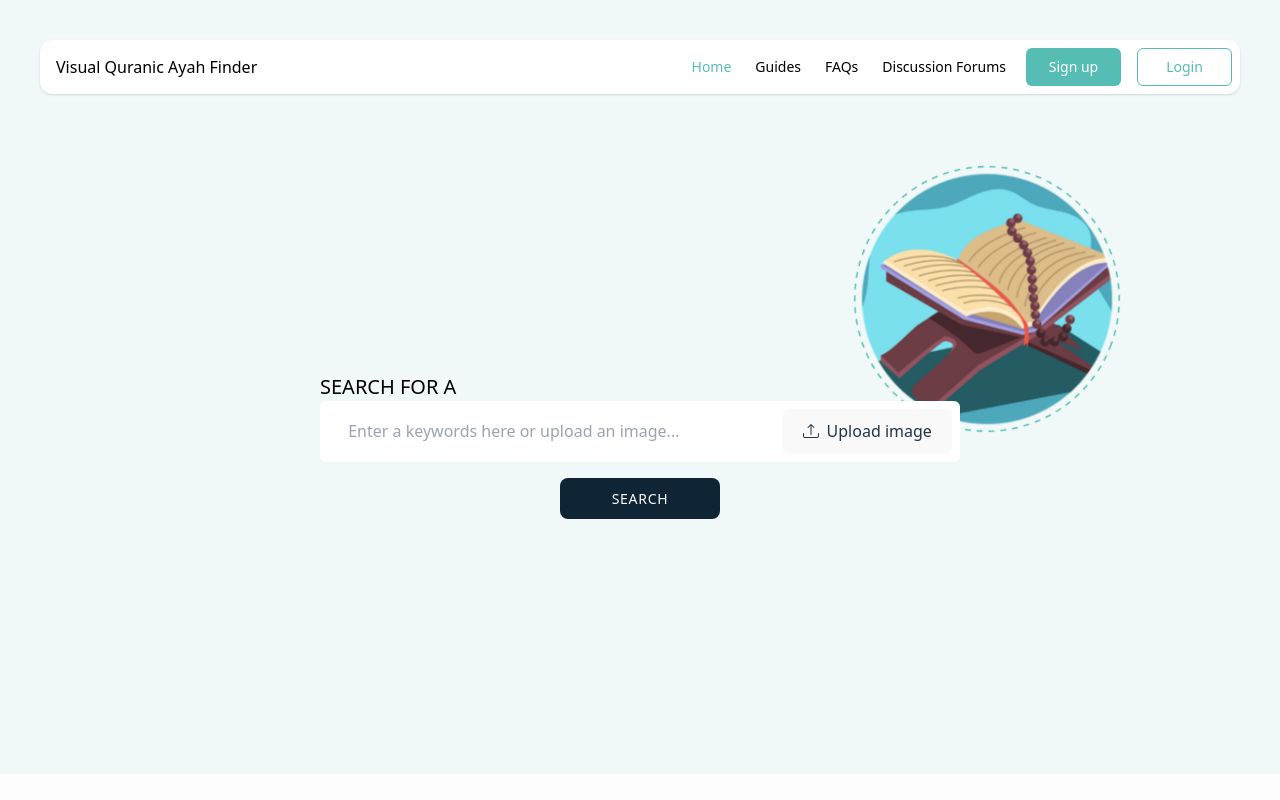
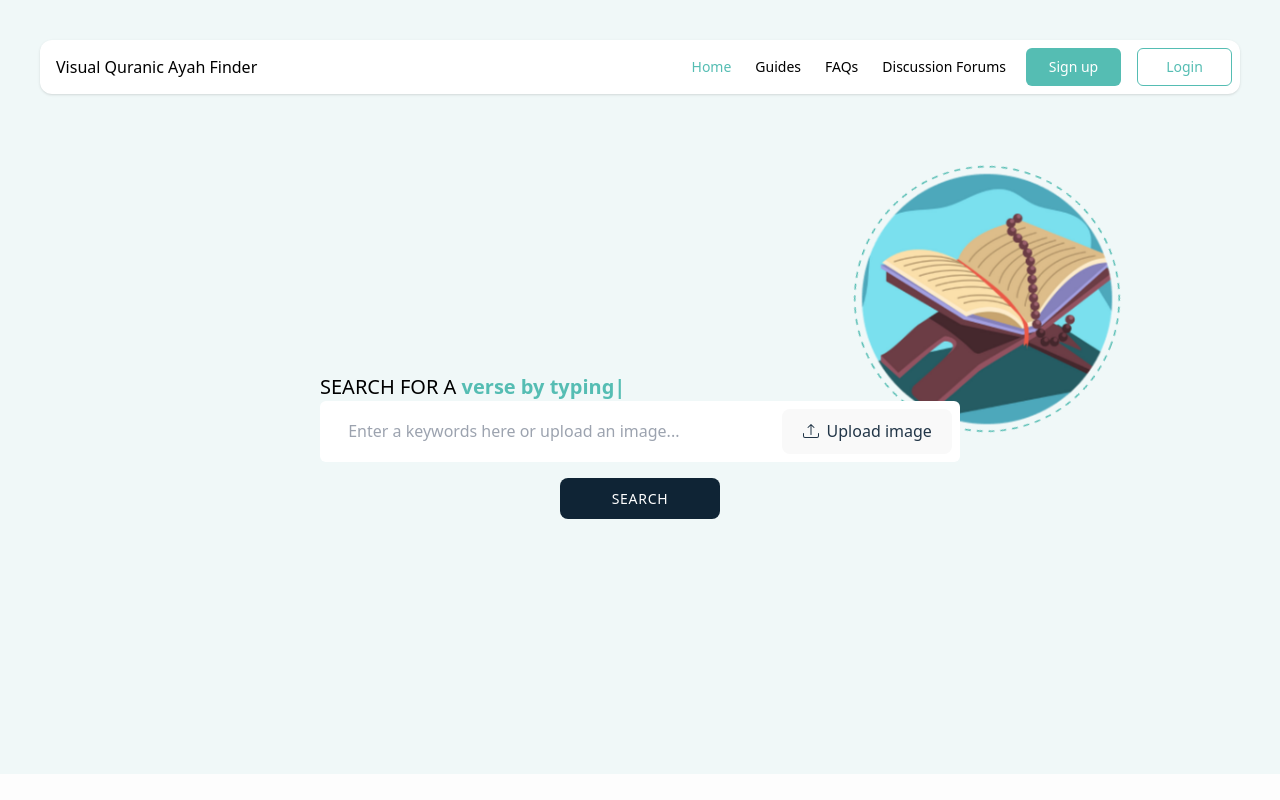
Before and after one commit to sidrams/UoL-Final-project-code, a React (Vite) app in the folder quranic-ayah-finder/: page / in a window 1280 px wide. Shown: the top 800 px of the page. Built offline with nearby package versions, Linux system fonts and the light colour scheme; no server answers.

Commit message:
updated text animation on main search bar

```diff
--- a/quranic-ayah-finder/package.json
+++ b/quranic-ayah-finder/package.json
@@ -22,6 +22,7 @@
     "react-icons": "^4.10.1",
     "react-paginate": "^8.2.0",
     "react-router-dom": "^6.14.2",
+    "react-typed": "^1.2.0",
     "vite-jest": "^0.1.4"
   },
   "devDependencies": {
--- a/quranic-ayah-finder/src/components/SearchBar/SearchHeader.jsx
+++ b/quranic-ayah-finder/src/components/SearchBar/SearchHeader.jsx
@@ -11,7 +11,7 @@ export default function SearchHeader() {
             <img src={quranVector} alt="vector image of a quran" className="p-[3%]"/>
         </div>
         <div className="w-full text-left text-xl text-[black]">
-            SEARCH FOR A  <span className="text-sea-green font-bold"><Typewriter text="verse by uploading an image" delay={100} infinite /></span>
+            SEARCH FOR A  <span><Typewriter /></span>
         </div>
         </>
     )
--- a/quranic-ayah-finder/src/components/SearchBar/Typewriter.jsx
+++ b/quranic-ayah-finder/src/components/SearchBar/Typewriter.jsx
@@ -1,27 +1,19 @@
 import { useState, useEffect } from 'react';
+import ReactTyped from "react-typed";
 
-const Typewriter = ({ text, delay, infinite }) => {
-  const [currentText, setCurrentText] = useState('');
-  const [currentIndex, setCurrentIndex] = useState(0);
-
-  useEffect(() => {
-    let timeout;
-
-    if (currentIndex <= text.length) {
-      timeout = setTimeout(() => {
-        setCurrentText(prevText => prevText + text[currentIndex]);
-        setCurrentIndex(prevIndex => prevIndex + 1);
-      }, delay);
-
-    } else if (infinite) { // ADD THIS CHECK
-      setCurrentIndex(0);
-      setCurrentText('');
-    }
-
-    return () => clearTimeout(timeout);
-  }, [currentIndex, delay, infinite, text]);
-
-  return <span>{currentText}</span>;
+const Typewriter = () => {
+    const text=["verse by uploading an image", "verse by typing a word"]
+    return(
+        <span className="text-sea-green font-bold">
+            {" "}
+            <ReactTyped
+            strings={text}
+            typeSpeed={100}
+            loop
+            backSpeed={20}
+            />
+        </span>
+    )
 };
 
 export default Typewriter;
```
Also changed, not shown: 1 other file (tests, documents, lock files or other folders).
